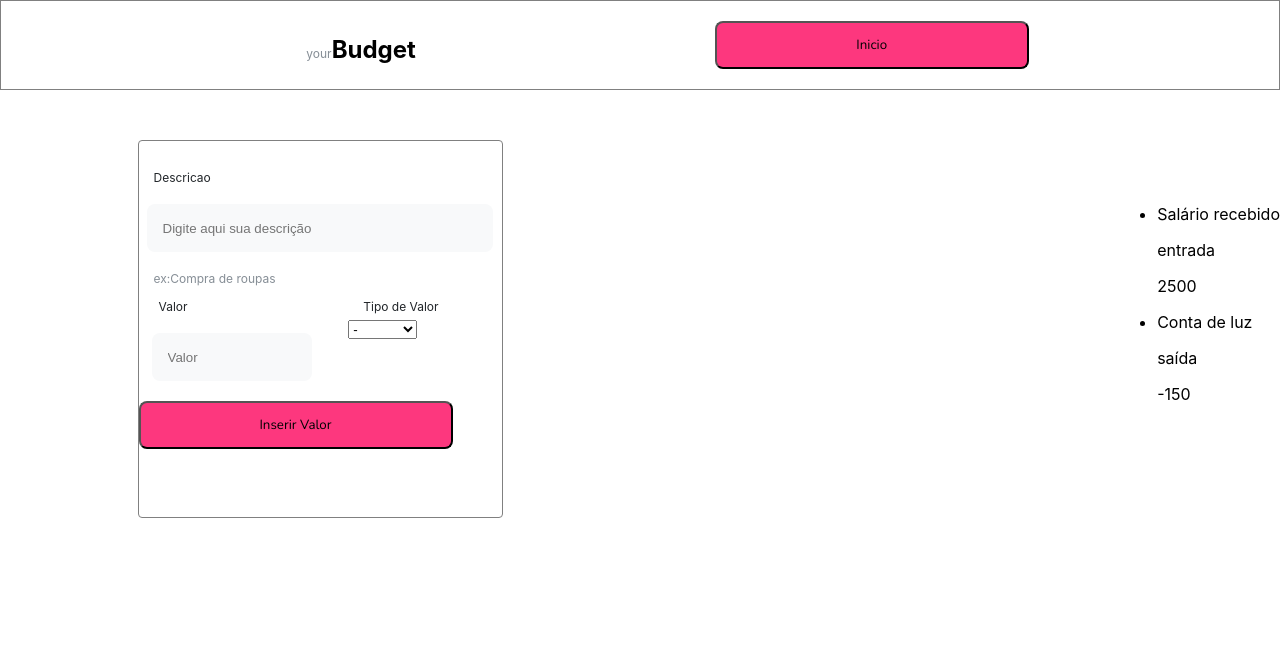
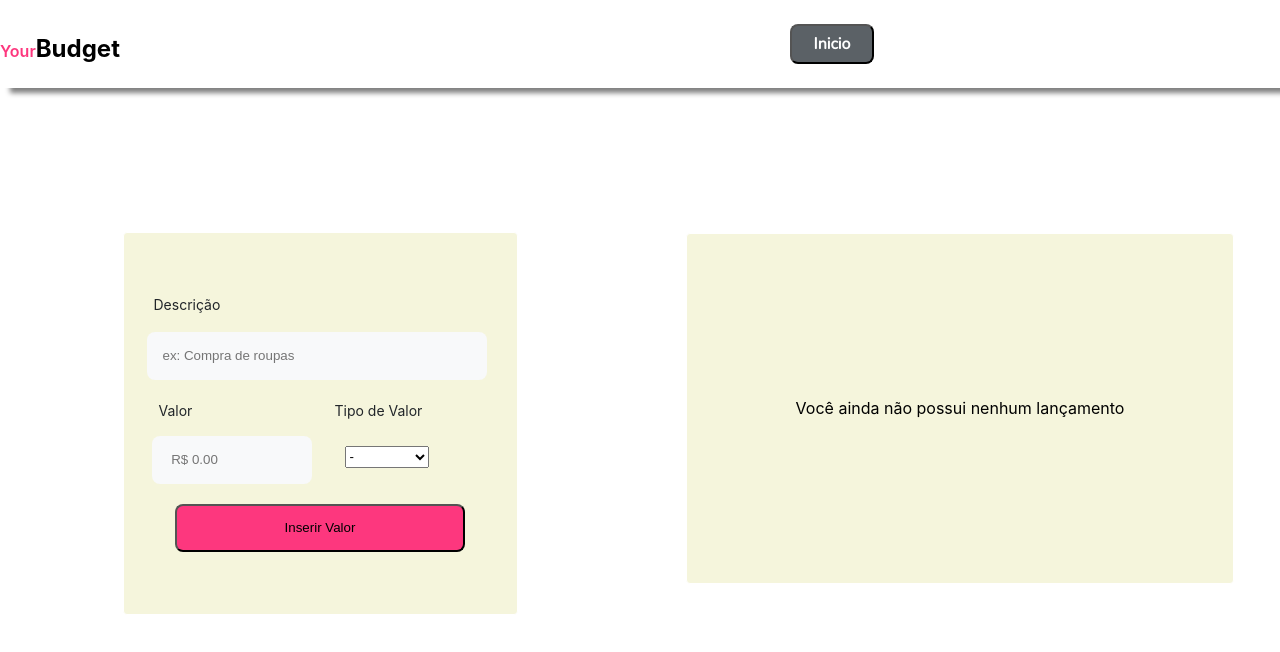
Before and after one commit to nicole-pimenta/youtBudget, a React (Create React App) app: page / in a window 1280 px wide. Shown: the top 652 px of the page. Built offline with nearby package versions, Linux system fonts and the light colour scheme.

Commit message:
feat:melhorias

```diff
--- a/src/App.css
+++ b/src/App.css
@@ -1,5 +1,18 @@
 .main-container {
   display: flex;
-  justify-content: space-between;
+  justify-content: space-around;
   align-items: center;
 }
+
+.container-form {
+  height: 80vh;
+  width: 45vw;
+  display: flex;
+  flex-direction: column;
+  align-items: center;
+  justify-content: center;
+}
+
+h1 {
+  color: red;
+}
--- a/src/App.js
+++ b/src/App.js
@@ -5,10 +5,7 @@ import List from "./components/List";
 import "./App.css";
 
 function App() {
-  const [listTransactions, setListTransactions] = useState([
-    { description: "Salário recebido", type: "entrada", value: 2500 },
-    { description: "Conta de luz", type: "saída", value: -150 },
-  ]);
+  const [listTransactions, setListTransactions] = useState([]);
   return (
     <div className="App">
       <Header />
@@ -17,6 +14,7 @@ function App() {
           listTransactions={listTransactions}
           setListTransactions={setListTransactions}
         />
+
         <List listTransactions={listTransactions} />
       </div>
     </div>
--- a/src/components/Form/index.jsx
+++ b/src/components/Form/index.js
@@ -1,5 +1,5 @@
 import { useState } from "react";
-import "../Form/style.css";
+import "./style.css";
 
 const Form = ({ listTransactions, setListTransactions }) => {
   const [userDescription, setUserDescription] = useState("");
@@ -12,39 +12,41 @@ const Form = ({ listTransactions, setListTransactions }) => {
       ...listTransactions,
       { description: userDescription, type: userType, value: userValue },
     ]);
+
+    setUserDescription("");
+    setUserType("");
+    setUserValue("");
   };
 
   return (
     <div className="container-form">
       <form>
-        <label>Descricao</label>
+        <label>Descrição</label>
         <input
           className="main-input"
           type="text"
-          placeholder="Digite aqui sua descrição"
+          placeholder="ex: Compra de roupas"
           value={userDescription}
           onChange={(e) => setUserDescription(e.target.value)}
         />
-
-        <span> ex:Compra de roupas</span>
 
         <div className="container-value">
           <div>
             <label>Valor</label>
             <input
               type="text"
-              placeholder="Valor"
+              placeholder=" R$ 0.00"
               value={userValue}
               onChange={(e) => setUserValue(e.target.value)}
             />
           </div>
 
-          <div>
+          <div className="select">
             <label> Tipo de Valor</label>
             <select
               name="tipo_valor"
               value={userType}
-              onChange={(e) => console.log(e.target.value)}
+              onChange={(e) => setUserType(e.target.value)}
             >
               <option value="-">-</option>
               <option value="entrada">Entrada</option>
--- a/src/components/Form/style.css
+++ b/src/components/Form/style.css
@@ -1,36 +1,32 @@
-.container-form {
-  display: flex;
-  width: 50%;
-  justify-content: center;
-  align-items: center;
-}
-
 form {
   height: 351px;
   width: 363px;
-  margin-top: 50px;
-  border: 1px solid grey;
+  display: flex;
+  justify-content: center;
+  margin-top: 30px;
+  border: 1px solid #ffffff;
   border-radius: 4px;
   flex-direction: column;
-  padding-top: 25px;
+  padding: 15px;
+  background-color: beige;
 }
 
-label,
-span {
+label {
   font-size: 12px;
   font-weight: 400;
-  line-height: 22px;
+  line-height: 20px;
   color: #212529;
   width: 74px;
   margin-left: 15px;
   height: 22px;
+  font-size: 14px;
 }
 
-span {
-  color: #868e96;
-  margin-bottom: 5px;
+select {
+  margin: 25px;
+  width: 84px;
+  height: 22px;
 }
-
 input,
 .main-input {
   height: 48px;
@@ -43,7 +39,7 @@ input,
 }
 
 .main-input {
-  width: 314px;
+  width: 85%;
 }
 
 .container-value {
@@ -51,10 +47,12 @@ input,
   padding: 5px;
 }
 
-button{
-  background-color: #FD377E;
-  width: 314px;
+button {
+  background-color: #fd377e;
+  width: 80%;
   height: 48px;
   border-radius: 8px;
   padding: 13px, 20px, 13px, 20px;
+  margin: 0 auto;
+  cursor: pointer;
 }
--- a/src/components/Header/index.jsx
+++ b/src/components/Header/index.js
@@ -1,10 +1,13 @@
-import "../Header/style.css";
+import "./style.css";
 const Header = () => {
   return (
     <div className="header-container">
-      <h2>
-        <span>your</span>Budget
-      </h2>
+      <div className="logo">
+        <h2>
+          <span>Your</span>Budget
+        </h2>
+      </div>
+
       <button>Inicio</button>
     </div>
   );
--- a/src/components/Header/style.css
+++ b/src/components/Header/style.css
@@ -1,23 +1,42 @@
 .header-container {
   height: 88px;
   display: flex;
-  justify-content: center;
+  justify-content: space-around;
   align-items: center;
-  border: 1px solid gray;
+  box-shadow: 10px 5px 5px gray;
 }
 
-span {
-  color: #e064cc;
+.logo {
+  width: 30%;
+}
+
+.logo span {
+  color: #fd377e;
+  font-size: medium;
+  font-weight: 600;
+  height: 20px;
+  width: 70px;
 }
 
 h2 {
   height: 20px;
-  margin: 0 40px;
-  width: 30%;
+  margin: 0 0px;
+  width: 13px;
 }
 
-button {
-  height: 20px;
+.header-container button {
+  width: 84px;
+  height: 40px;
+  border-radius: 8px;
+  gap: 10px;
   background-color: #5b6166;
   font-family: Nunito;
+  color: white;
+  font-size: 16px;
+  font-weight: 700;
+  cursor: pointer;
 }
+
+.header-container button:hover {
+  background-color: #fd377e;
+}
--- a/src/components/List/index.js
+++ b/src/components/List/index.js
@@ -1,10 +1,15 @@
 import Card from "../Card";
+import "./style.css";
 
 const List = ({ listTransactions }) => {
-  console.log(listTransactions)
   return (
-    <>
-      <ul>
+    <div className="container-form">
+      {listTransactions.length === 0 ? (
+        <div className="description-list">
+          <p>Você ainda não possui nenhum lançamento</p>
+        </div>
+      ) : (
+        <ul className="description-list">
           {listTransactions.map((item, index) => {
             return (
               <li key={index}>
@@ -17,7 +22,8 @@ const List = ({ listTransactions }) => {
             );
           })}
         </ul>
-    </>
+      )}
+    </div>
   );
 };
 
--- /dev/null
+++ b/src/components/List/style.css
@@ -0,0 +1,22 @@
+.description-list {
+  height: 351px;
+  width: 95%;
+  display: flex;
+  justify-content: center;
+  border: 1px solid #ffffff;
+  border-radius: 4px;
+  flex-direction: column;
+  background-color: beige;
+  box-sizing: border-box;
+}
+
+.description-list li {
+  list-style: none;
+  background-color: #ffffff;
+  margin: 5px auto;
+  width: 90%;
+}
+
+p {
+  text-align: center;
+}
```
Lines whose indentation alone changed are shown as unchanged.
